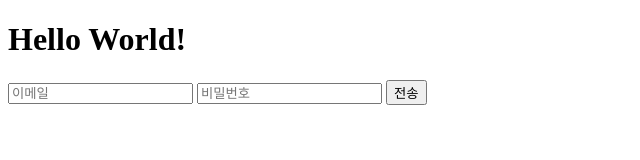
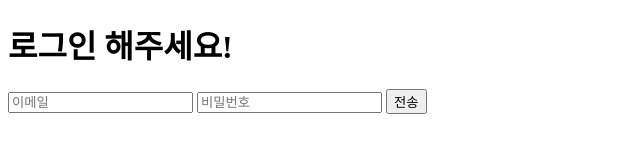
Before and after one commit to melangyun/express-simple-login, a website: page src/public/index.html in a window 1280 px wide. Shown: the whole page, without its empty margins (0-640 px from the left). Drawn offline with Linux system fonts and the light colour scheme.

```diff
--- a/src/public/index.html
+++ b/src/public/index.html
@@ -6,7 +6,7 @@
   <title>홈 페이지</title>
 </head>
 <body>
-  <h1>Hello World!</h1>
+  <h1>로그인 해주세요!</h1>
   <form action="/session-login" method="post">
     <input type="text" name="email" placeholder="이메일">
     <input type="text" name="password" placeholder="비밀번호">
```
Also changed, not shown: src/index.js (+0 -15 lines).
